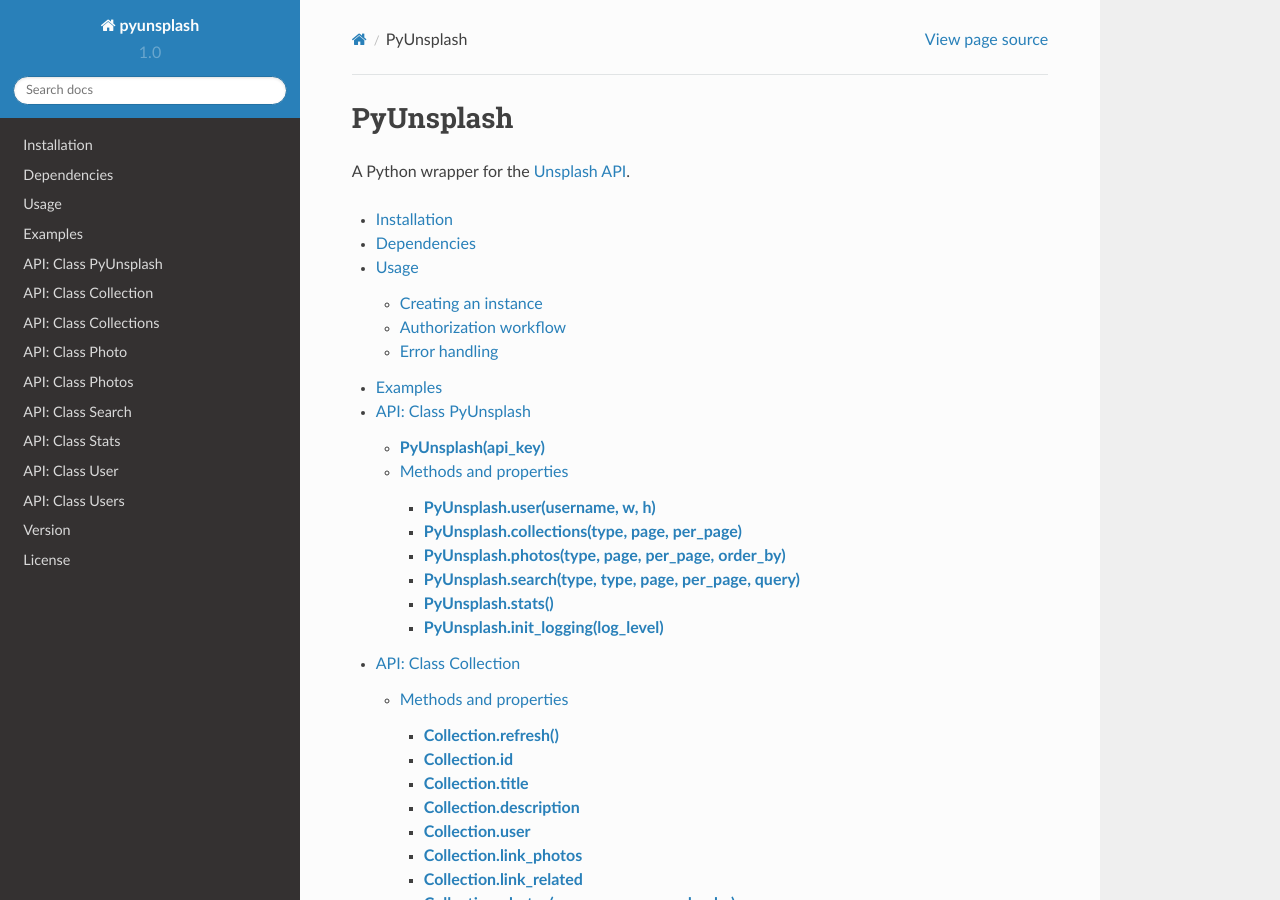
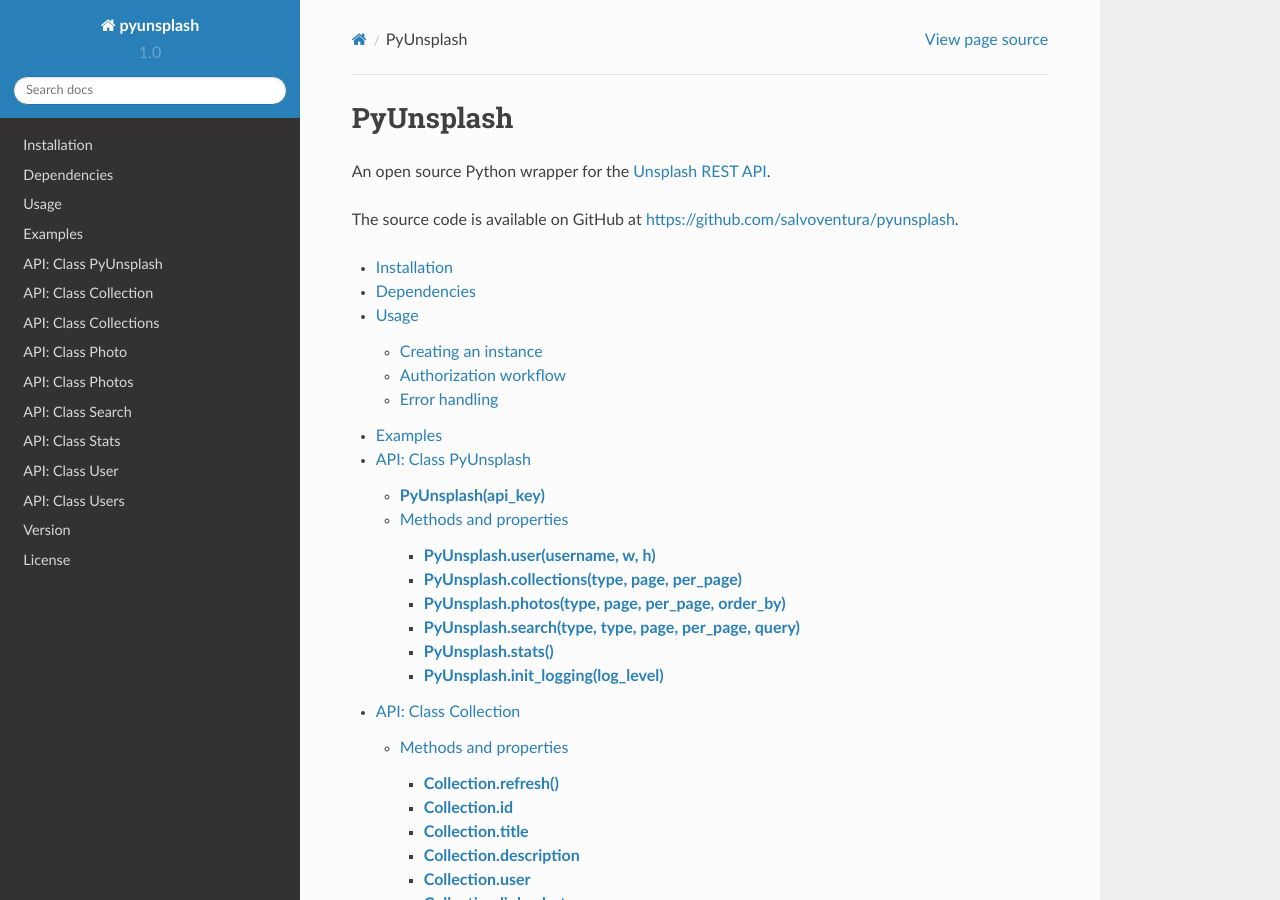
Before and after one commit to salvoventura/pyunsplash, a Sphinx documentation site: the page built from docs/source/index.rst, in a window 1280 px wide and 900 px high. Built offline with Sphinx 7.4.7 and the Read the Docs theme 2.0.0, drawn with Linux system fonts in a browser that asks for light colours.

Commit message:
- Update the documentations

```diff
--- a/docs/source/index.rst
+++ b/docs/source/index.rst
@@ -6,7 +6,9 @@
 ##########
 PyUnsplash
 ##########
-A Python wrapper for the `Unsplash API <https://unsplash.com/developers>`_.
+An open source Python wrapper for the `Unsplash REST API <https://unsplash.com/developers>`_.
+
+The source code is available on GitHub at `https://github.com/salvoventura/pyunsplash <https://github.com/salvoventura/pyunsplash>`_.
 
 .. toctree::
     :maxdepth: 4
```
